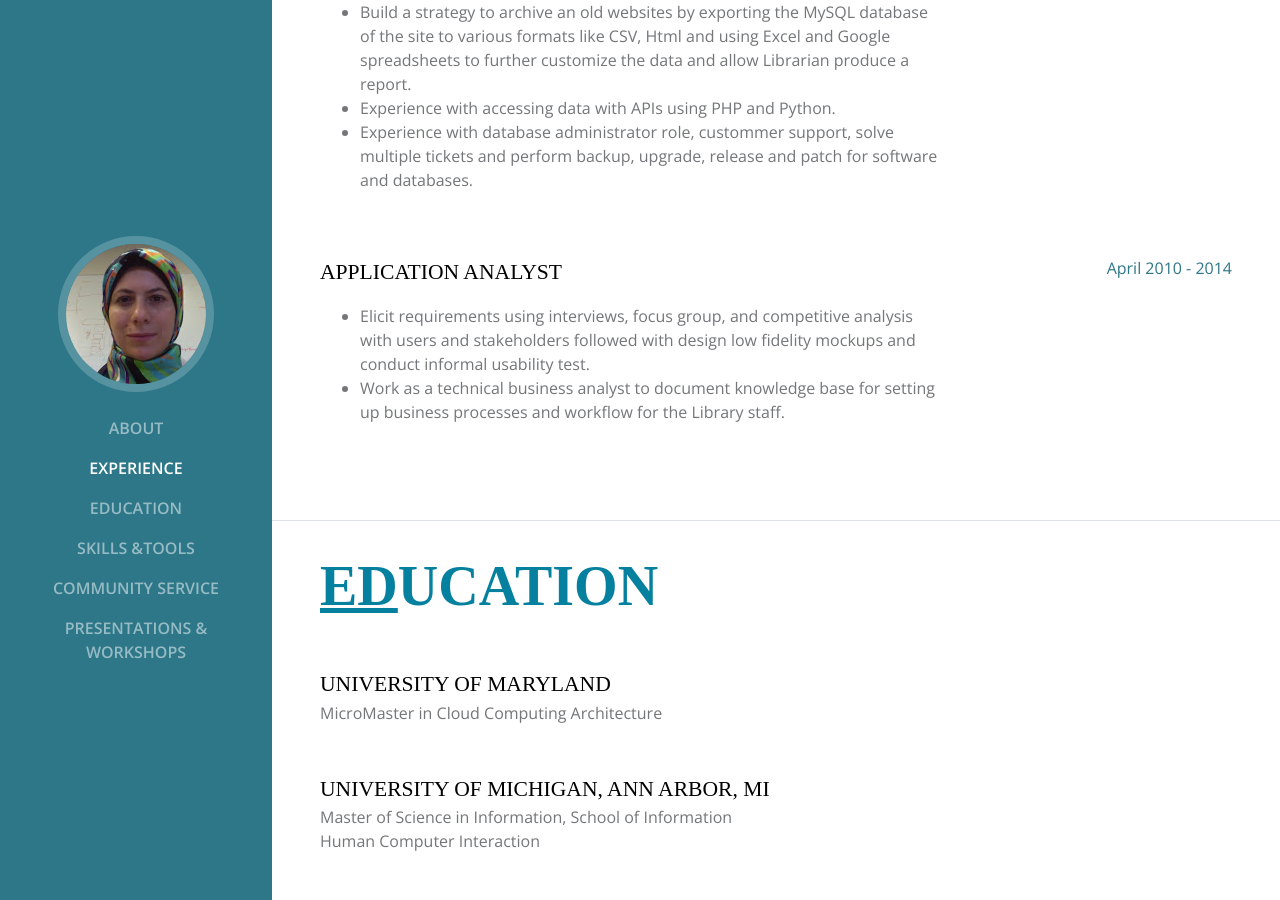
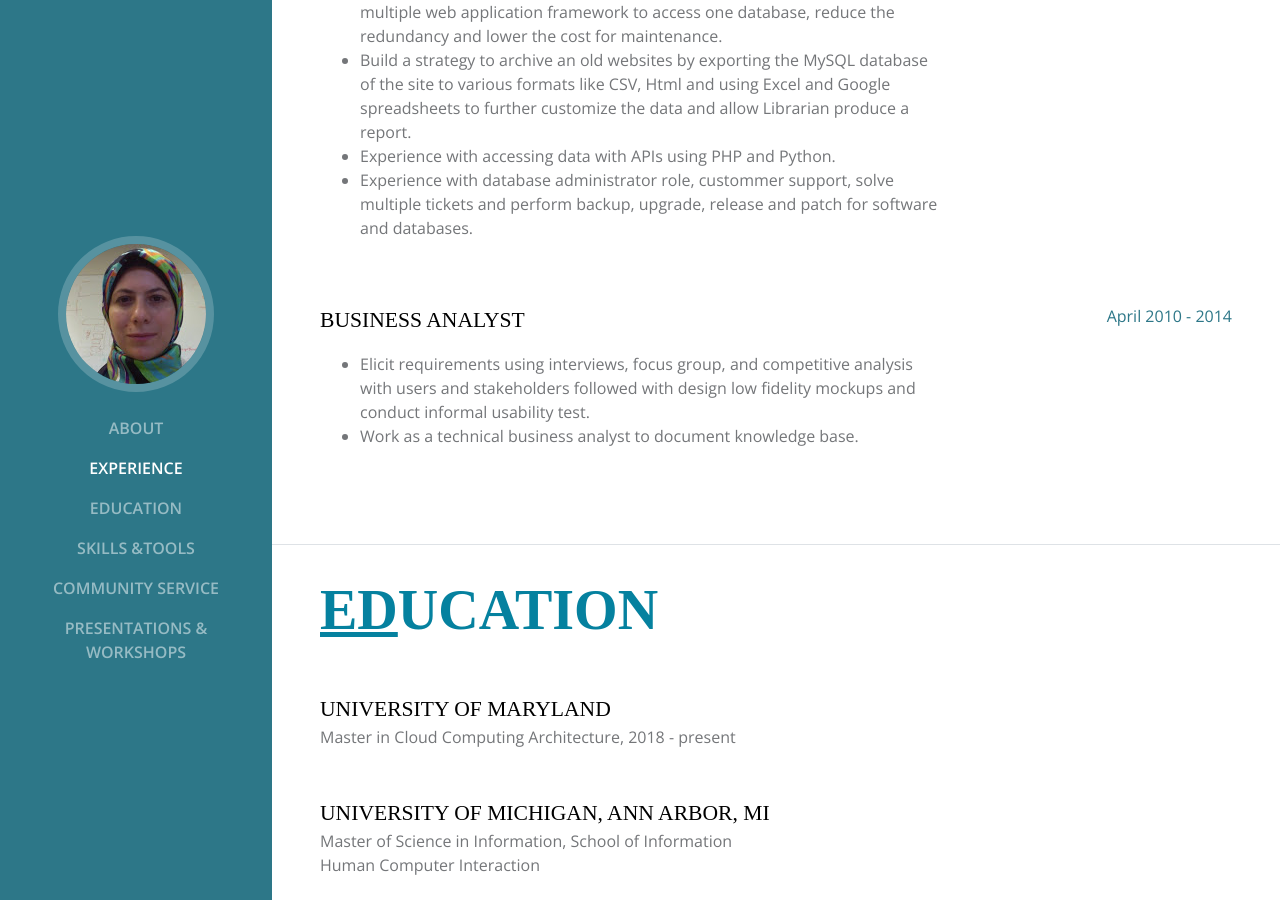
Before and after one commit to nancymou/nancymou.github.io, a Jekyll site: the page index.html, which Jekyll copies as it is, in a window 1280 px wide and 900 px high, scrolled down 1740 px. Built offline with Jekyll 4.4.1, drawn with Linux system fonts in a browser that asks for light colours; some web fonts are replaced; some of the changed text lies outside the part shown.

Commit message:
Update index.html

```diff
--- a/index.html
+++ b/index.html
@@ -110,7 +110,8 @@
             <div class="resume-content mr-auto">
                 <h3 class="mb-0">Library Information Technology, University of Michigan
                     (Ann Arbor, MI)</h3>
-                <div class="subheading mb-3">lead the development for a digital exhibits website that displays archival images:</div>
+              <div class="subheading mb-3">Application Analyst with different roles:</div>
+                <div class="subheading mb-3">Web developer: lead the development for a digital exhibits website that displays archival images:</div>
                 <p>
                  <ul>
                       <li>
@@ -166,9 +167,11 @@
 
         <div class="resume-item d-flex flex-column flex-md-row mb-5">
             <div class="resume-content mr-auto">
-                <div class="subheading mb-3">Application Analyst</div>
-              <p><ul><li> Elicit requirements using interviews, focus group, and competitive analysis with users and stakeholders followed with design low fidelity mockups and conduct informal usability test.</li>
-                 <li> Work as a technical business analyst to document knowledge base for setting up business processes and workflow for the Library staff.</li>
+                <div class="subheading mb-3">Business Analyst</div>
+                <p>
+                  <ul>
+                     <li> Elicit requirements using interviews, focus group, and competitive analysis with users and stakeholders followed with design low fidelity mockups and conduct informal usability test.</li>
+                     <li> Work as a technical business analyst to document knowledge base.</li>
                  </ul>
               </p>
             </div>
@@ -184,7 +187,7 @@
           <div class="resume-item d-flex flex-column flex-md-row mb-5">
             <div class="resume-content mr-auto">
                 <div class="subheading">University of Maryland</div>
-                <div>MicroMaster in Cloud Computing Architecture</div>
+                <div>Master in Cloud Computing Architecture, 2018 - present</div>
             </div>
           </div>
 
@@ -199,8 +202,7 @@
           <div class="resume-item d-flex flex-column flex-md-row mb-5">
             <div class="resume-content mr-auto">
                 <div class="subheading">American University in Cairo, Cairo</div>
-                <div>Bachelor of Science</div>
-                <div>Computer Science</div>
+              <div>Bachelor of Science, Computer Science</div>
             </div>
           </div>
 
```
